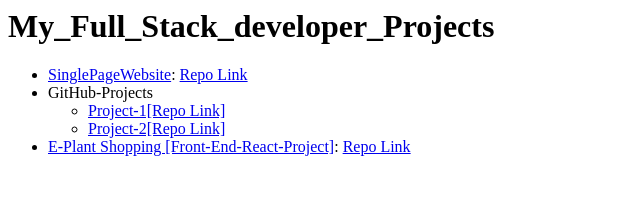
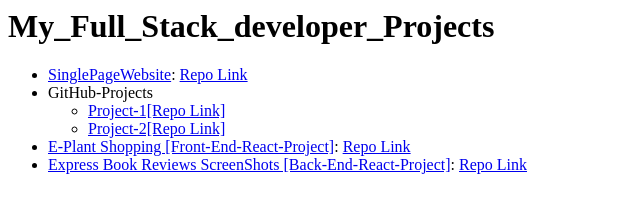
Before and after one commit to Kesava1995/IBM_Full_Stack_Developer_Projects, a plain HTML site: page index.html in a window 1280 px wide. Shown: the whole page, without its empty margins (0-640 px from the left). Drawn offline with Linux system fonts and the light colour scheme.

Commit message:
Update index.html

```diff
--- a/index.html
+++ b/index.html
@@ -10,4 +10,7 @@
   <li>
     <a href="https://kesava1995.github.io/e-plantShopping/">E-Plant Shopping [Front-End-React-Project]</a>: <a href="https://github.com/Kesava1995/e-plantShopping">Repo Link</a>
   </li>
+  <li>
+    <a href="https://github.com/Kesava1995/expressBookReviews/tree/main/Screenshots">Express Book Reviews ScreenShots [Back-End-React-Project]</a>: <a href="https://github.com/Kesava1995/expressBookReviews">Repo Link</a>
+  </li>
 </ul>
```
